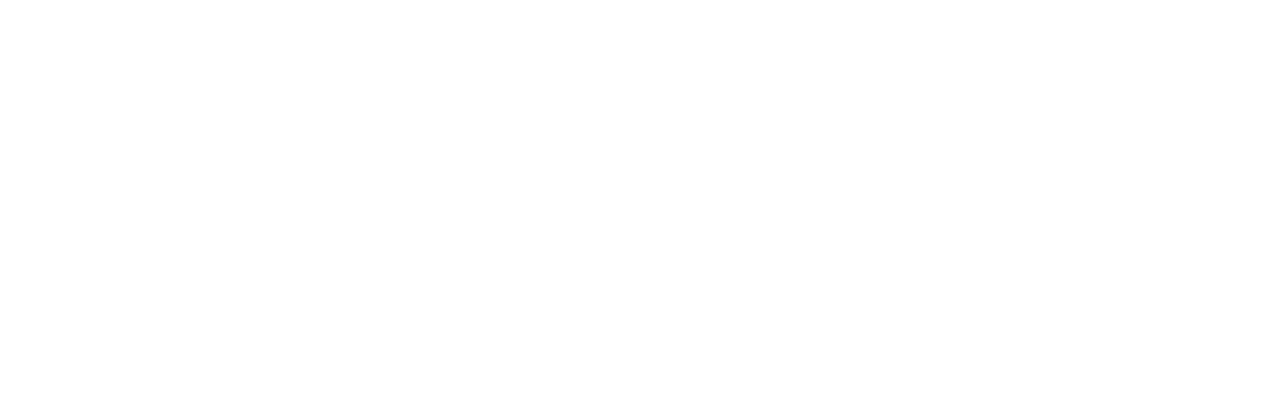
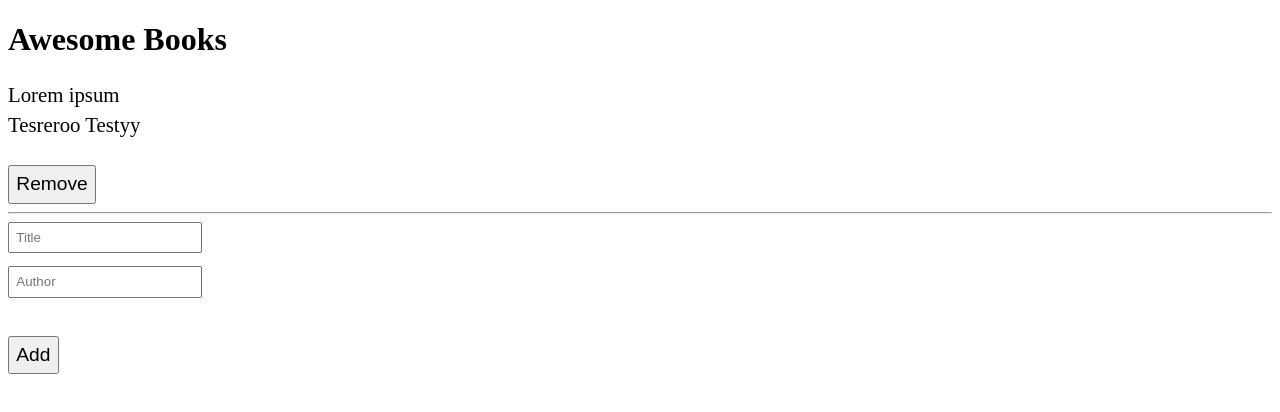
Before and after one commit to MargaretTechworld/Awesome-Books, a website: page index.html in a window 1280 px wide. Drawn offline with Linux system fonts and the light colour scheme.

Commit message:
Add Awesome Books html file

```diff
--- a/index.html
+++ b/index.html
@@ -7,6 +7,18 @@
   <title>Awesome Books</title>
 </head>
 <body>
+
+  <h1 class="page-title">Awesome Books</h1>
+  <p class="book-title">Lorem ipsum</p>
+  <p class="book-author">Tesreroo Testyy</p>
+  <button class="remove-button">Remove</button>
+  <hr />
+
+  <input class="input-field" type="text" placeholder="Title" required>
+  <input class="input-field" type="text" placeholder="Author" required>
+  <button class="add-button">Add</button>
+
+
   <script src="index.js"></script>
 </body>
 </html>
```
